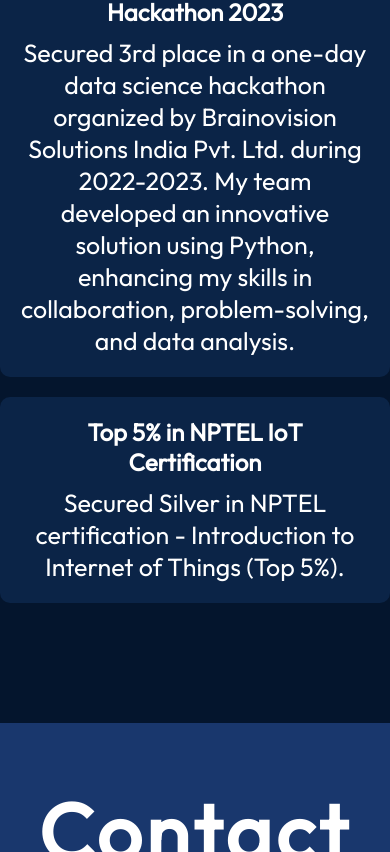
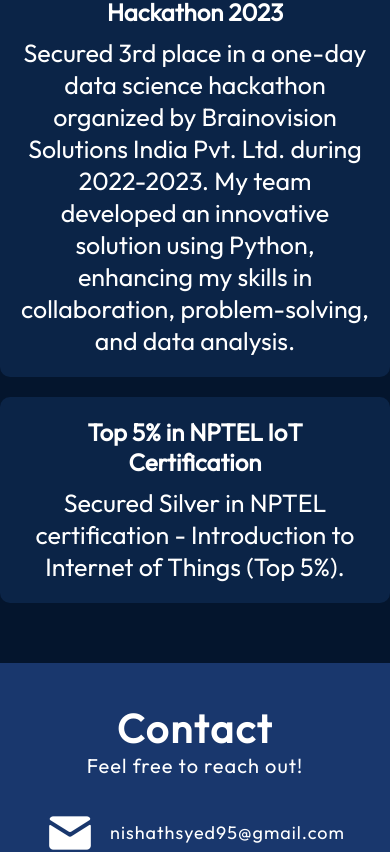
Before and after one commit to Nishath-Syed/Portfolio, a React (Vite) app: page / in a window 390 px wide. Shown: the part 11148-12000 px from the top of the page. Built offline with nearby package versions, Linux system fonts and the light colour scheme.

Commit message:
Update Contact.module.css

```diff
--- a/src/components/Contact/Contact.module.css
+++ b/src/components/Contact/Contact.module.css
@@ -46,19 +46,39 @@
   letter-spacing: 1.5px;
 }
 
+/* Mobile Styles */
 @media screen and (max-width: 830px) {
   .container {
     flex-direction: column;
-    gap: 23px;
+    align-items: center;
+    gap: 30px;
+    padding: 40px 5%;
+    margin-top: 60px;
   }
 
-  .text {
-    display: flex;
-    flex-direction: column;
-    align-items: center;
+  .text h2 {
+    font-size: 40px;
+    letter-spacing: 2px;
+    text-align: center;
+  }
+
+  .text p {
+    font-size: 20px;
+    letter-spacing: 1px;
+    text-align: center;
   }
 
   .links {
     align-items: center;
+    gap: 20px;
+  }
+
+  .link {
+    gap: 15px;
+  }
+
+  .link a {
+    font-size: 18px;
+    letter-spacing: 1px;
   }
 }
```
